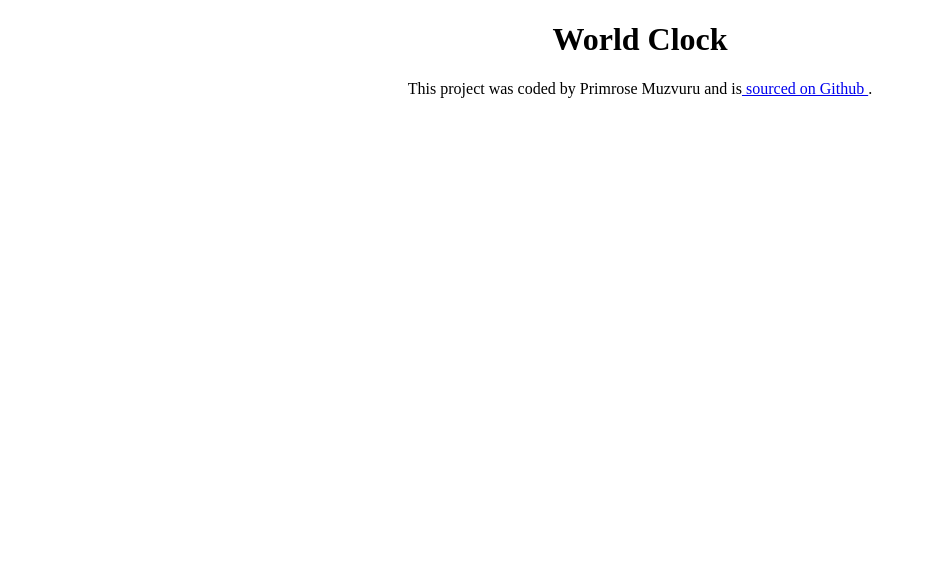
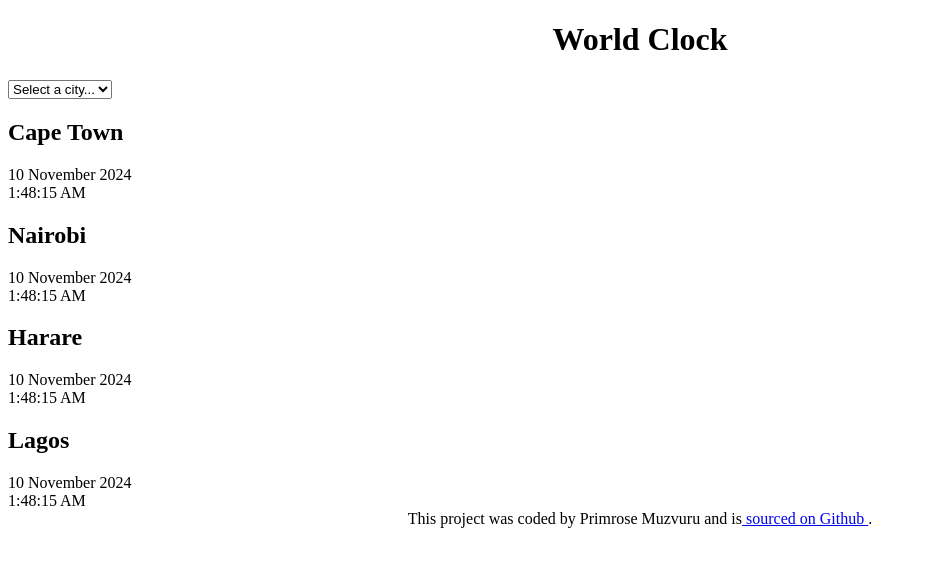
Before and after one commit to PMuzvuru/World-Clock, a plain HTML site: page index.html in a window 1280 px wide. Shown: the whole page, without its empty margins (0-927 px from the left). Drawn offline with Linux system fonts and the light colour scheme.

Commit message:
Updated Content

```diff
--- a/index.html
+++ b/index.html
@@ -7,7 +7,41 @@
     <link rel="stylesheet" href="src/styles.css" />
   </head>
   <body>
+    <div class="container">
       <h1>World Clock</h1>
+
+      <select name="City Name" id="city-name">
+        <option value="">Select a city...</option>
+        <option value="">Cape Town</option>
+        <option value="">Nairobi</option>
+        <option value="">Harare</option>
+        <option value="">Lagos</option>
+      </select>
+
+      <div class="city">
+        <h2>Cape Town</h2>
+        <div class="date">10 November 2024</div>
+        <div class="time">1:48:15 AM</div>
+      </div>
+
+      <div class="city">
+        <h2>Nairobi</h2>
+        <div class="date">10 November 2024</div>
+        <div class="time">1:48:15 AM</div>
+      </div>
+
+      <div class="city">
+        <h2>Harare</h2>
+        <div class="date">10 November 2024</div>
+        <div class="time">1:48:15 AM</div>
+      </div>
+
+      <div class="city">
+        <h2>Lagos</h2>
+        <div class="date">10 November 2024</div>
+        <div class="time">1:48:15 AM</div>
+      </div>
+
       <footer>
         This project was coded by Primrose Muzvuru and is<a
           href="https://github.com/PMuzvuru/World-Clock"
@@ -16,6 +50,7 @@
           sourced on Github </a
         >.
       </footer>
+    </div>
     <script src="src/script.js"></script>
   </body>
 </html>
```
Lines whose indentation alone changed are shown as unchanged.
